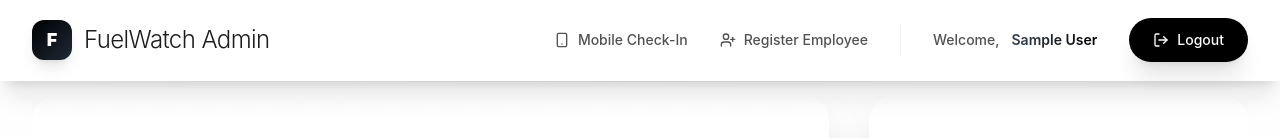
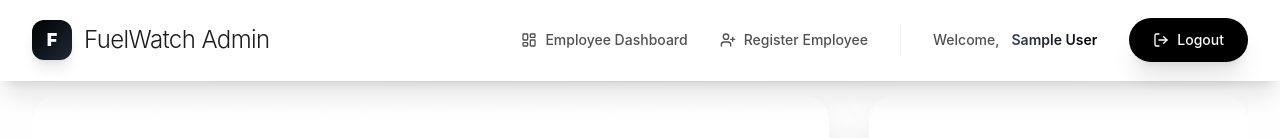
Before and after one commit to SenuraUpesh2002/Research-Project-SLIIT, a React app in the folder frontend/: page /dashboard in a window 1280 px wide. Shown: the top 138 px of the page. Built offline with nearby package versions, Linux system fonts and the light colour scheme; no server answers; sample sign-in values are in the browser's storage; the HTML template or start-up script is replaced by a standard one.

Commit message:
update navbar

```diff
--- a/frontend/src/components/Navbar.jsx
+++ b/frontend/src/components/Navbar.jsx
@@ -3,7 +3,7 @@
 import { Link, useNavigate } from 'react-router-dom';
 import { useAuth } from '../context/AuthContext';
 import { motion } from 'framer-motion';
-import { LogOut, Smartphone, UserPlus } from 'lucide-react';
+import { LogOut, LayoutDashboard, UserPlus } from 'lucide-react';
 
 const Navbar = () => {
     const navigate = useNavigate();
@@ -43,11 +43,11 @@ const Navbar = () => {
                                     {/* Secondary Links – Subtle & Premium */}
                                     <div className="hidden md:flex items-center space-x-8 text-sm">
                                         <Link
-                                            to="/mobile-checkin"
+                                            to="/employee-dashboard"
                                             className="flex items-center gap-2 text-[#515154] hover:text-[#1D1D1F] transition-colors duration-300 font-medium"
                                         >
-                                            <Smartphone className="w-4 h-4" />
-                                            Mobile Check-In
+                                            <LayoutDashboard className="w-4 h-4" />
+                                            Employee Dashboard
                                         </Link>
                                         {(user.role === 'manager' || user.role === 'admin') && (
                                             <Link
```
